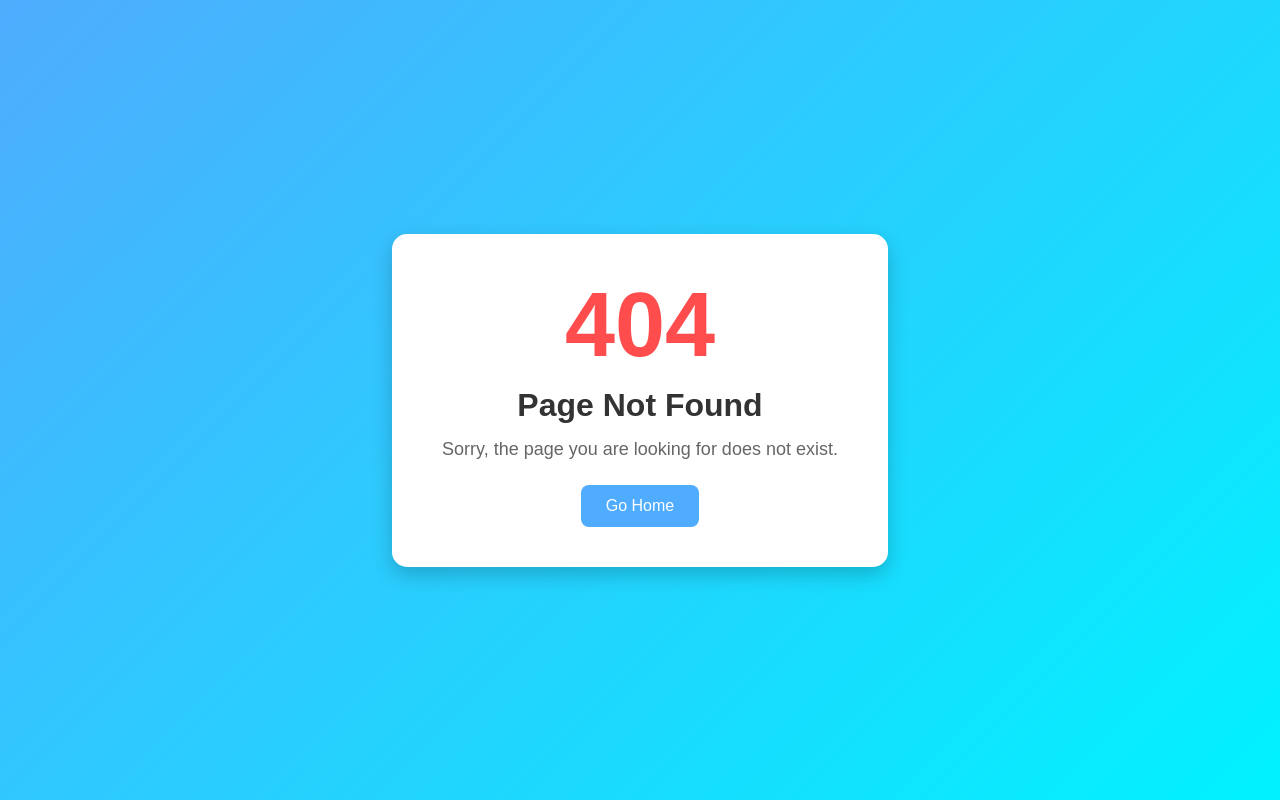
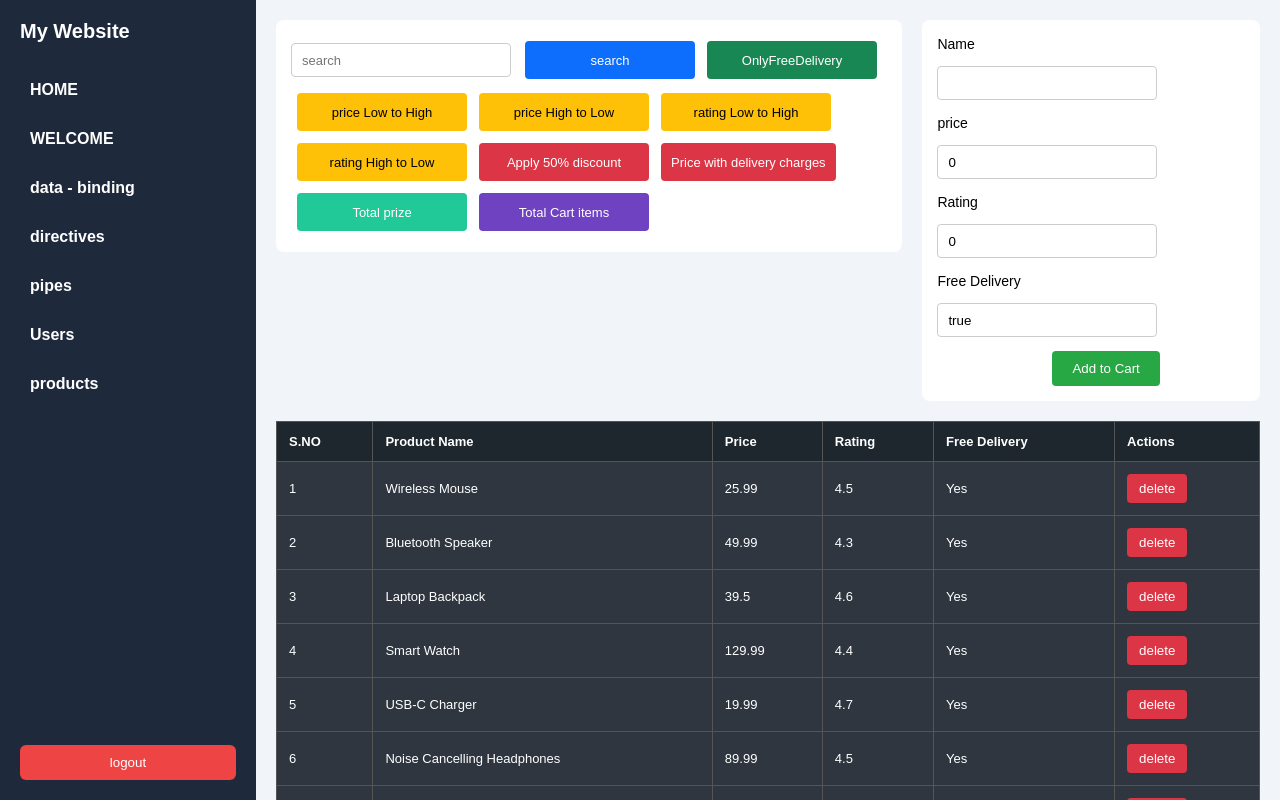
Before and after one commit to siva20510/my-app, an Angular app: page /dashboard/products in a window 1280 px wide. Before the commit this address had no page. Built offline with nearby package versions, Linux system fonts and the light colour scheme.

Commit message:
Task : products

```diff
--- a/src/app/app-routing.module.ts
+++ b/src/app/app-routing.module.ts
@@ -9,6 +9,7 @@ import { DataBindingComponent } from './data-binding/data-binding.component';
 import { DirectivesComponent } from './directives/directives.component';
 import { PipesComponent } from './pipes/pipes.component';
 import { UsersComponent } from './users/users.component';
+import { ProductsComponent } from './products/products.component';
 
 const routes: Routes = [
   {path:'login', component:LoginComponent},
@@ -18,7 +19,8 @@ const routes: Routes = [
     {path:'data-binding', component:DataBindingComponent},
     {path:'directives',component:DirectivesComponent},
     {path:'pipes',component:PipesComponent},
-    {path:'users',component:UsersComponent}
+    {path:'users',component:UsersComponent},
+    {path:'products', component:ProductsComponent}
   ]},
   {path:'', component:LoginComponent},
   {path:'**', component:PageNotFoundComponent},
--- a/src/app/dashboard/dashboard.component.html
+++ b/src/app/dashboard/dashboard.component.html
@@ -8,6 +8,7 @@
         <h1 routerLink="directives">directives</h1>
         <h1 routerLink="pipes">pipes</h1>
         <h1 routerLink="users">Users</h1>
+        <h1 routerLink="products">products</h1>
 
         <button routerLink="/login">logout</button>
     </div>
--- a/src/app/products/products.component.css
+++ b/src/app/products/products.component.css
@@ -0,0 +1,185 @@
+*{
+  margin:0;
+  padding:0;
+  box-sizing:border-box;
+  font-family:Arial, Helvetica, sans-serif;
+}
+
+body{
+  background:#008b8b;
+  padding:15px;
+}
+
+/* ================= MAIN CONTAINER ================= */
+.container{
+  width:100%;
+  display:flex;
+  gap:20px;
+  align-items:flex-start;
+  justify-content:space-between;
+}
+
+/* ================= LEFT SIDE ================= */
+.left{
+  width:65%;
+  background:#ffffff;
+  padding:15px;
+  border-radius:8px;
+}
+
+/* Search Box */
+.left input{
+  width:220px;
+  height:34px;
+  padding:6px 10px;
+  border:1px solid #ccc;
+  border-radius:4px;
+  margin-right:8px;
+  margin-bottom:10px;
+  font-size:13px;
+}
+
+/* All Buttons */
+.left button{
+  min-width:170px;
+  height:38px;
+  padding:6px 10px;
+  border:none;
+  border-radius:4px;
+  margin:6px;
+  font-size:13px;
+  cursor:pointer;
+  color:#fff;
+}
+
+/* Individual Colors */
+.left button:nth-child(2){
+  background:#0d6efd;
+}
+
+.left button:nth-child(3){
+  background:#198754;
+}
+
+.left button:nth-child(4),
+.left button:nth-child(5),
+.left button:nth-child(6),
+.left button:nth-child(7){
+  background:#ffc107;
+  color:#000;
+}
+
+.left button:nth-child(8),
+.left button:nth-child(9){
+  background:#dc3545;
+}
+
+.left button:nth-child(10){
+  background:#20c997;
+}
+
+.left button:nth-child(11){
+  background:#6f42c1;
+}
+
+/* ================= RIGHT SIDE ================= */
+.right{
+  width:35%;
+  background:#ffffff;
+  padding:15px;
+  border-radius:8px;
+}
+
+.right label{
+  display:inline-block;
+  width:110px;
+  font-size:14px;
+  margin-bottom:14px;
+}
+
+.right input{
+  width:220px;
+  height:34px;
+  padding:6px 10px;
+  border:1px solid #ccc;
+  border-radius:4px;
+  margin-bottom:14px;
+}
+
+.right button{
+  margin-left:115px;
+  padding:10px 20px;
+  border:none;
+  border-radius:4px;
+  background:#28a745;
+  color:#fff;
+  cursor:pointer;
+}
+
+/* ================= TABLE ================= */
+table{
+  width:100%;
+  margin-top:20px;
+  border-collapse:collapse;
+  background:#2f3640;
+  color:#fff;
+}
+
+thead{
+  background:#1e272e;
+}
+
+th,td{
+  padding:12px;
+  border:1px solid #555;
+  text-align:left;
+  font-size:13px;
+}
+
+td button{
+  background:#dc3545;
+  color:#fff;
+  border:none;
+  padding:7px 12px;
+  border-radius:4px;
+  cursor:pointer;
+}
+
+/* ================= MOBILE ================= */
+@media(max-width:768px){
+
+  .container{
+    flex-direction:column;
+  }
+
+  .left,
+  .right{
+    width:100%;
+  }
+
+  .left button{
+    width:100%;
+    min-width:100%;
+    margin:5px 0;
+  }
+
+  .left input,
+  .right input{
+    width:100%;
+  }
+
+  .right label{
+    width:100%;
+    margin-bottom:5px;
+  }
+
+  .right button{
+    margin-left:0;
+    width:100%;
+  }
+
+  table{
+    display:block;
+    overflow-x:auto;
+  }
+}
--- a/src/app/products/products.component.html
+++ b/src/app/products/products.component.html
@@ -1 +1,59 @@
-<p>products works!</p>
+<div class="container">
+  <div class="left">
+    <input type="text" placeholder="search" [(ngModel)]="term" />
+    <button (click)="search()">search</button>
+
+    <button (click)="onlyFreeDelivery()">OnlyFreeDelivery</button>
+    <button id="pricelh" (click)="PricaLH()">price Low to High</button>
+    <button (click)="PriceHL()">price High to Low</button>
+    <button (click)="ratingLH()">rating Low to High</button>
+    <button (click)="ratingHL()">rating High to Low</button>
+
+    <button (click)="Discount()">Apply 50% discount</button>
+    <button (click)="PriceWithDeliveryCharges()">Price with delivery charges</button>
+
+    <button (click)="Totalprize()">Total prize</button>
+    <button (click)="TotalCart()">Total Cart items</button>
+  </div>
+  <div class="right">
+    <label for="">Name</label>
+    <input type="text" [(ngModel)]="name">
+    <br />
+    <label for="">price</label>
+    <input type="text" [(ngModel)]="price">
+    <br />
+    <label for="">Rating</label>
+    <input type="text" [(ngModel)]="rating">
+    <br />
+    <label for="">Free Delivery</label>
+    <input type="text" [(ngModel)]="freeDelivery">
+    <br />
+    <button (click)="addCart()">Add to Cart</button>
+    <br />
+  </div>
+</div>
+
+<table>
+  <thead>
+    <tr>
+      <th>S.NO</th>
+      <th>Product Name</th>
+      <th>Price</th>
+      <th>Rating</th>
+      <th>Free Delivery</th>
+      <th>Actions</th>
+    </tr>
+  </thead>
+  <tbody>
+    <tr *ngFor="let product of products; let i = index">
+      <td>{{ i + 1 }}</td>
+      <td>{{ product.productName }}</td>
+      <td>{{ product.price }}</td>
+      <td>{{ product.rating }}</td>
+      <td>{{freeDelivery ? 'Yes' : 'No'}}</td>
+      <td>
+        <button (click)="delete(i)">delete</button>
+      </td>
+    </tr>
+  </tbody>
+</table>
--- a/src/app/products/products.component.ts
+++ b/src/app/products/products.component.ts
@@ -1,10 +1,92 @@
+import { NgIf } from '@angular/common';
 import { Component } from '@angular/core';
+import { BrowserModule } from "@angular/platform-browser";
 
 @Component({
   selector: 'app-products',
   templateUrl: './products.component.html',
-  styleUrls: ['./products.component.css']
+  styleUrls: ['./products.component.css'],
 })
 export class ProductsComponent {
+  products:any = [
+  { productName: "Wireless Mouse", price: 25.99, rating: 4.5 },
+  { productName: "Bluetooth Speaker", price: 49.99, rating: 4.3 },
+  { productName: "Laptop Backpack", price: 39.50, rating: 4.6 },
+  { productName: "Smart Watch", price: 129.99, rating: 4.4 },
+  { productName: "USB-C Charger", price: 19.99, rating: 4.7 },
+  { productName: "Noise Cancelling Headphones", price: 89.99, rating: 4.5 },
+  { productName: "Gaming Keyboard", price: 59.99, rating: 4.2 },
+  { productName: "Fitness Band", price: 34.99, rating: 4.1 },
+  { productName: "Portable SSD 1TB", price: 99.99, rating: 4.8 },
+  { productName: "LED Desk Lamp", price: 27.49, rating: 4.4 }
+];
+term:string = "";
+
+name:string="";
+price:number=0;
+rating:number=0;
+freeDelivery:boolean=true;
+//getting data via term and filtering it with table data usin include
+search(){
+this.products = this.products.filter((product:any)=>product.productName.includes(this.term))
+}
+//getting user details as inputs
+addCart(){
+  let product = {
+    productName : this.name,
+    price : this.price,
+    rating : this.rating,
+    freeDelivery :this.freeDelivery
+
+  }
+  //add above data in first row
+  this.products.unshift(product);
+}
+//buttons functionality
+onlyFreeDelivery(){
+  this.products = this.products.filter((product:any) => product.onlyFreeDelivery==false);
 
 }
+PricaLH(){
+this.products.sort((a:any,b:any) => a.price-b.price);
+}
+PriceHL(){
+this.products.sort((a:any,b:any) => b.price-a.price);
+
+}
+ratingLH(){
+this.products.sort((a:any,b:any) => a.rating-b.rating);
+
+}
+ratingHL(){
+this.products.sort((a:any,b:any) => b.rating-a.rating);
+}
+Discount(){
+  this.products = this.products.map((product:any) =>{
+    product.price = product.price*0.5;
+    return product;
+  })
+
+}
+PriceWithDeliveryCharges(){
+  this.products= this.products.map((a:any) => {
+    a.price = a.price < 50 ? a.price+100:a.price+0;
+     return a;
+  })
+
+
+}
+Totalprize(){
+    let total = this.products.reduce((agg:number,product:any)=>agg+product.price,0);
+    alert("Total Cost of all items: "+ Math.ceil(total));
+
+}
+TotalCart(){
+  alert("Total Cart Items : "+this.products.length);
+}
+delete(i:number){
+i == 0 ? this.products.splice(0,1):this.products.splice(1,1);
+}
+
+
+}
--- a/src/app/users/users.component.html
+++ b/src/app/users/users.component.html
@@ -1,28 +1,23 @@
 <h1>All Users</h1>
-
-<input type="text" placeholder="search" [(ngModel)]="term">
-<button (click)="search()">search</button>
-<br><br>
-
 
 <h2>Create User</h2>
 <label for="">Name:</label>
-<input type="text" [(ngModel)]="name">
-<br>
+<input type="text" [(ngModel)]="name" />
+<br />
 <label for="">Age:</label>
-<input type="number" [(ngModel)]="age">
-<br>
+<input type="number" [(ngModel)]="age" />
+<br />
 <label for="">Salary:</label>
-<input type="number" [(ngModel)]="salary">
-<br>
+<input type="number" [(ngModel)]="salary" />
+<br />
 <label for="">Department:</label>
-<input type="text" [(ngModel)]="department">
-<br>
+<input type="text" [(ngModel)]="department" />
+<br />
 <label for="">Rating:</label>
-<input type="number" [(ngModel)]="rating">
-<br>
+<input type="number" [(ngModel)]="rating" />
+<br />
 <button (click)="create()" class="green-button">create</button>
-<br><br>
+<br /><br />
 
 <button (click)="addBonus()" class="blue-button">2000 bounus</button>
 <button (click)="activeUsers()" class="blue-button">Active Users</button>
@@ -30,7 +25,7 @@
 <button class="blue-button">Salary High to Low</button>
 <button (click)="totalSalaries()" class="blue-button">Total Salaries</button>
 
-<br><br>
+<br /><br />
 <table>
   <thead>
     <tr>
@@ -45,17 +40,24 @@
     </tr>
   </thead>
   <tbody>
-        <tr *ngFor="let user of users; let i=index">
-            <td>{{i+1}}</td>
-            <td [ngStyle]="{ 'color': user.isActive==true?'green':'red'}">
-                {{user.name}}
-                <span *ngIf="user.isActive==true"> (A)</span>
+    <tr *ngFor="let user of users; let i = index">
+      <td>{{ i + 1 }}</td>
+      <td [ngStyle]="{ color: user.isActive == true ? 'green' : 'red' }">
+        {{ user.name }}
+        <span *ngIf="user.isActive == true"> (A)</span>
       </td>
-            <td>{{user.age}}</td>
-            <td [ngClass]="{ 'low-salary':user.salary<100000,'high-salary':user.salary>=100000}">{{user.salary}}</td>
-            <td>{{user.department | uppercase}}</td>
-            <td>{{user.isActive ? 'Yes' : 'No' }}</td>
-            <td>{{user.rating}}</td>
+      <td>{{ user.age }}</td>
+      <td
+        [ngClass]="{
+          'low-salary': user.salary < 100000,
+          'high-salary': user.salary >= 100000,
+        }"
+      >
+        {{ user.salary }}
+      </td>
+      <td>{{ user.department | uppercase }}</td>
+      <td>{{ user.isActive ? "Yes" : "No" }}</td>
+      <td>{{ user.rating }}</td>
       <td>
         <button (click)="delete(i)" class="red-button">delete</button>
       </td>
```
Lines whose indentation alone changed are shown as unchanged.
